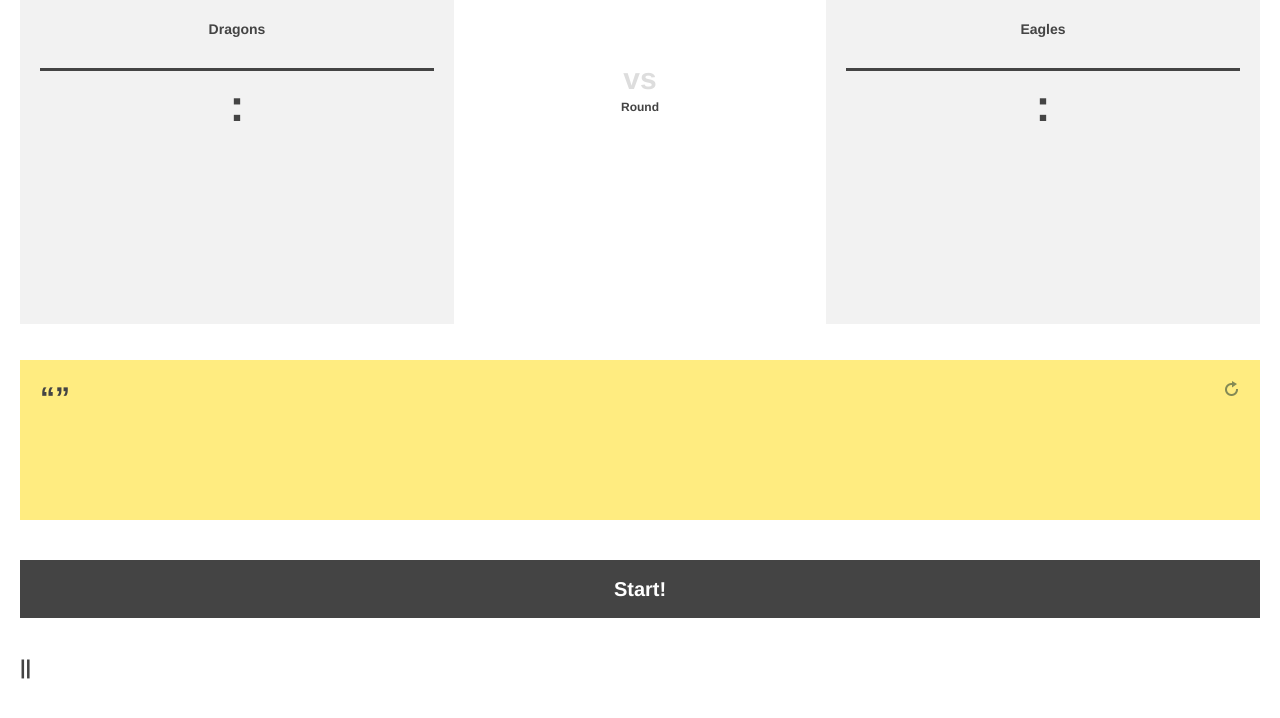
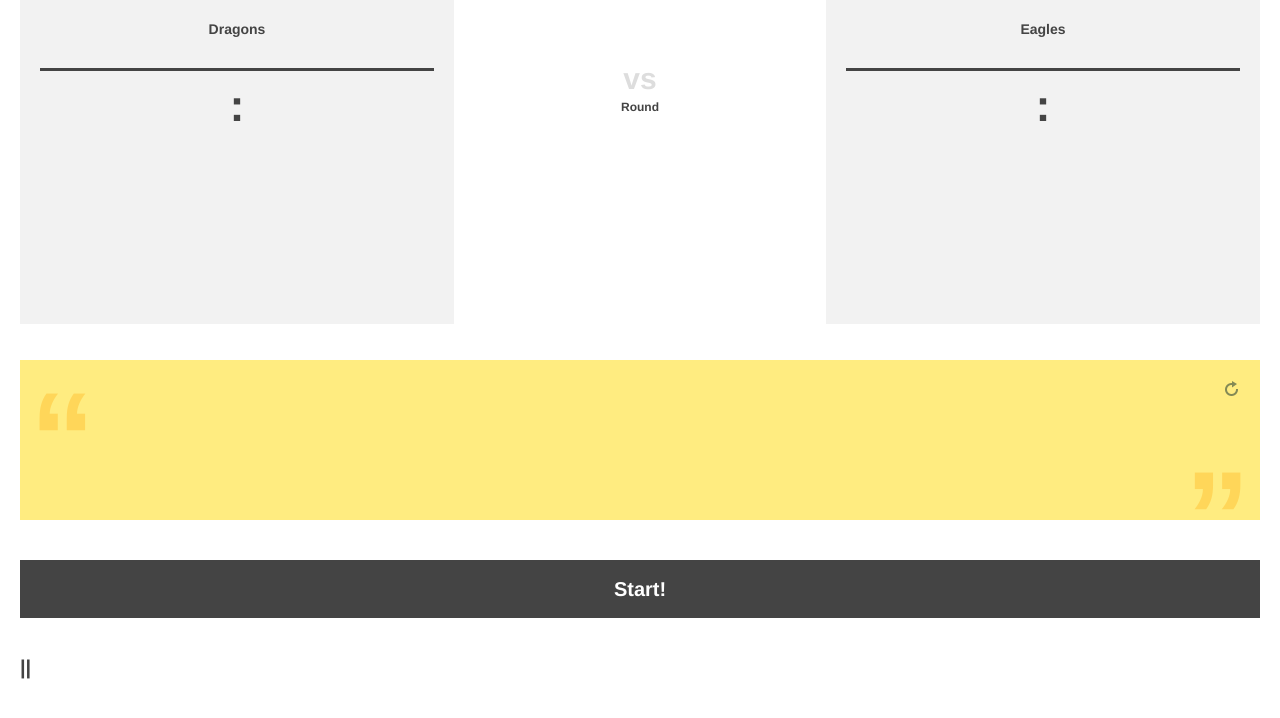
Before and after one commit to andrewfiorillo/PhraseRaceApp, a plain HTML site: page www/index.html in a window 1280 px wide. Drawn offline with Linux system fonts and the light colour scheme.

Commit message:
quote marks

```diff
--- a/www/css/phraserace.css
+++ b/www/css/phraserace.css
@@ -61,6 +61,22 @@ div#phrasebox {
 	font-size: 30px;
 	font-weight: bold;
     line-height: 120%;
+}
+div#phrasebox span.quoteopen {
+	color: orange;
+	position: absolute;
+	top: 60px;
+	left: 10px;
+	font-size: 130px;
+	opacity: 0.3;
+}
+div#phrasebox span.quoteclose {
+	color: orange;
+	position: absolute;
+	bottom: -15px;
+	right: 10px;
+	font-size: 130px;
+	opacity: 0.3;
 }
 div#phrasebox a#refresh {
 	background: url(../images/refresh.png) 0 0 no-repeat;
--- a/www/index.html
+++ b/www/index.html
@@ -86,7 +86,9 @@
 		</div>
 
 		<div id="phrasebox">
-			“<span id="phrase"></span>”
+			<span class="quoteopen">“</span>
+			<span id="phrase"></span>
+			<span class="quoteclose">”</span>
 			<a id="refresh" href="#">Refresh</a>
 		</div>
 
```
